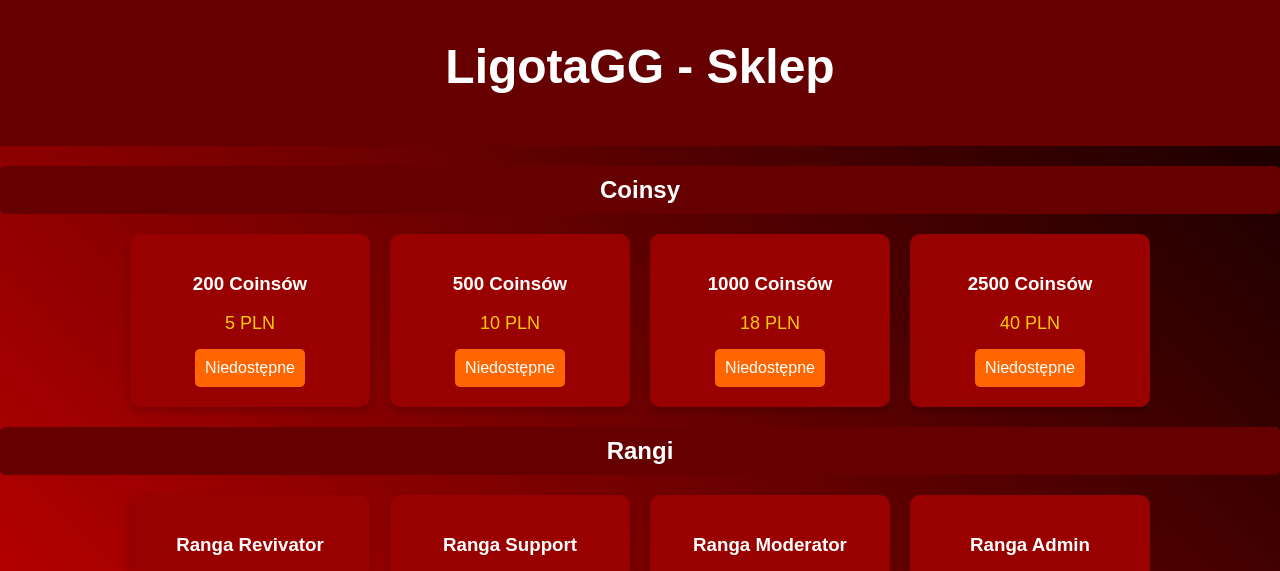
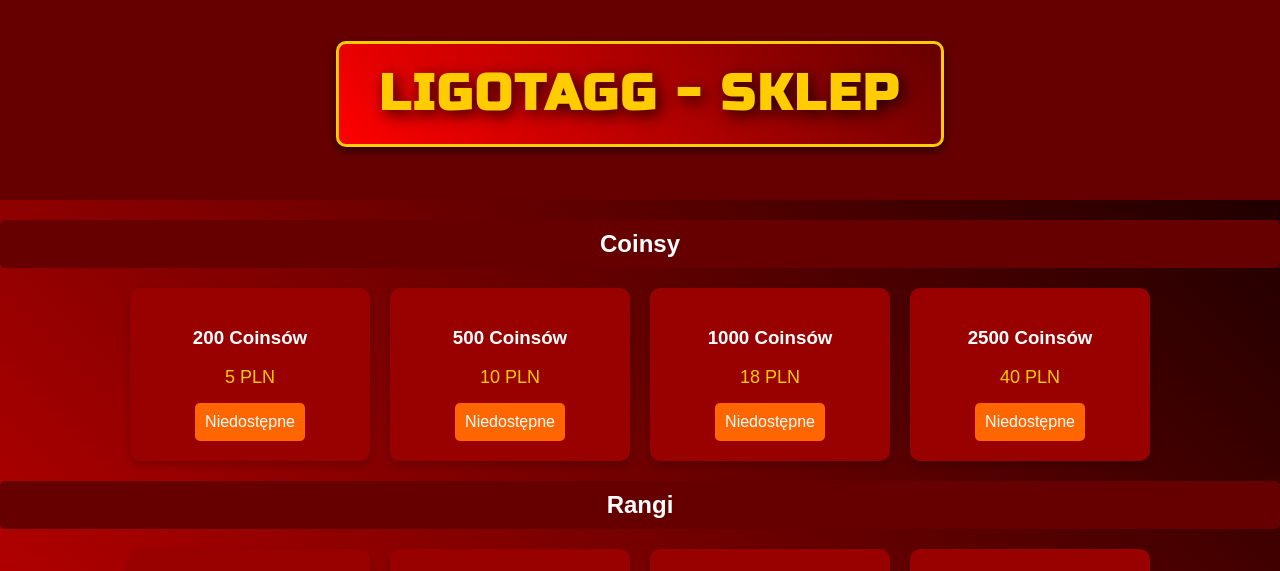
Before and after one commit to KSIW1234/LigotaGG, a plain HTML site: page index.html in a window 1280 px wide. Shown: the part 173-744 px from the top of the page. Drawn offline with Linux system fonts and the light colour scheme.

Commit message:
Update index.html

```diff
--- a/index.html
+++ b/index.html
@@ -2,14 +2,35 @@
 <html lang="pl">
     <meta name="google-site-verification" content="gyGjKHfwTaf7f8ygr-fdxWqgoGXOZZFSIZFrW-k0hUo" />
     <head>
+        <link href="https://fonts.googleapis.com/css2?family=Russo+One&display=swap" rel="stylesheet">
         <link rel="stylesheet" href="https://cdnjs.cloudflare.com/ajax/libs/font-awesome/6.0.0/css/all.min.css">
-
         <meta charset="UTF-8">
         <meta name="viewport" content="width=device-width, initial-scale=1.0">
         <title>LigotaGG Sklep</title>
         <link rel="icon" type="image/png" href="ligota.png">
         <link rel="stylesheet" href="styles.css">
         <style>
+            .title {
+    font-family: 'Russo One', sans-serif;
+    font-size: 50px;
+    font-weight: bold;
+    color: #ffcc00;
+    text-shadow: 4px 4px 15px rgba(0, 0, 0, 0.8);
+    padding: 20px 40px;
+    background: linear-gradient(45deg, #ff0000, #660000);
+    border-radius: 10px;
+    box-shadow: 0 4px 10px rgba(0, 0, 0, 0.6);
+    display: inline-block;
+    text-transform: uppercase;
+    letter-spacing: 3px;
+    border: 3px solid #ffcc00;
+}
+
+
+@keyframes glow {
+    0% { text-shadow: 4px 4px 10px rgba(255, 0, 0, 0.8); }
+    100% { text-shadow: 4px 4px 20px rgba(255, 255, 0, 1); }
+}
 
             body {
                 font-family: Arial, sans-serif;
@@ -130,13 +151,13 @@
             .modal-content {
                 display: flex;
                 flex-direction: column;
-                align-items: center;
-                justify-content: center;
+                align-items: center; /* Wyśrodkowanie poziome */
+                justify-content: center; /* Wyśrodkowanie pionowe */
                 width: 350px;
             }
 
             .modal-content input, .modal-content button {
-                width: 90%;
+                width: 90%; /* Wszystkie elementy mają taką samą szerokość */
                 max-width: 300px;
                 margin: 5px 0;
                 text-align: center;
@@ -265,6 +286,7 @@
             body {
                 animation: pageLoad 1s ease-in-out;
             }
+
         </style>
         <script>
 document.addEventListener("DOMContentLoaded", function () {
@@ -347,6 +369,7 @@ function sendPurchase() {
         if (response.ok) {
             alert("✅ Zakup potwierdzony! Przekierowanie...");
 
+            // **Mapa produktów i linków**
             const redirectLinks = {
                 "Ranga Revivator": "https://twoja-strona.pl/ranga-revivator",
                 "Ranga Support": "https://twoja-strona.pl/ranga-support",
@@ -395,7 +418,7 @@ function sendPurchase() {
 <body>
     <header>
         <img src="ligota.png" alt="LigotaGG Logo" class="logo">
-        <h1>LigotaGG - Sklep</h1>
+        <h1 class="title">LigotaGG - Sklep</h1>
     </header>
     <main>
         <section class="product-category">
```
